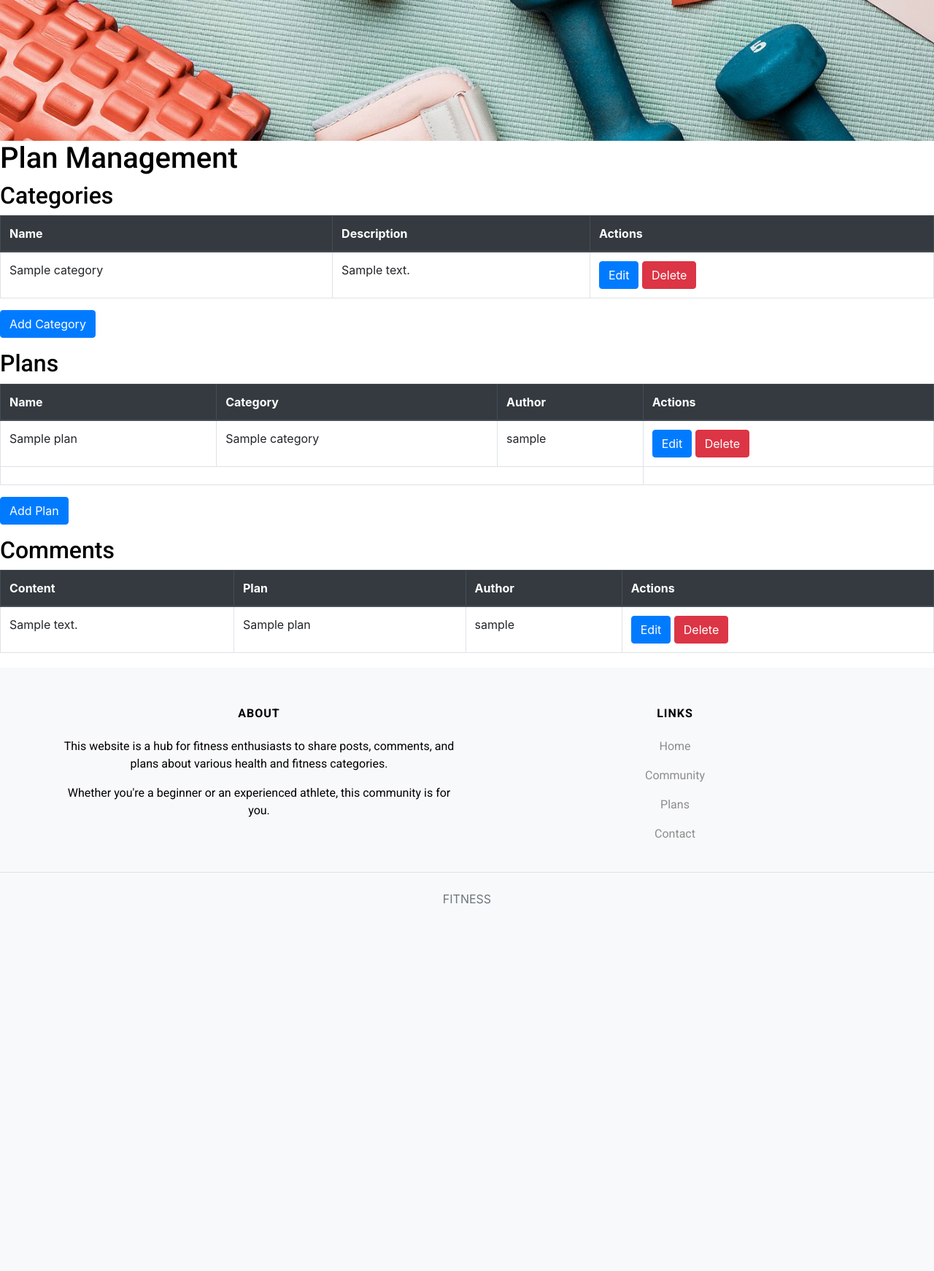
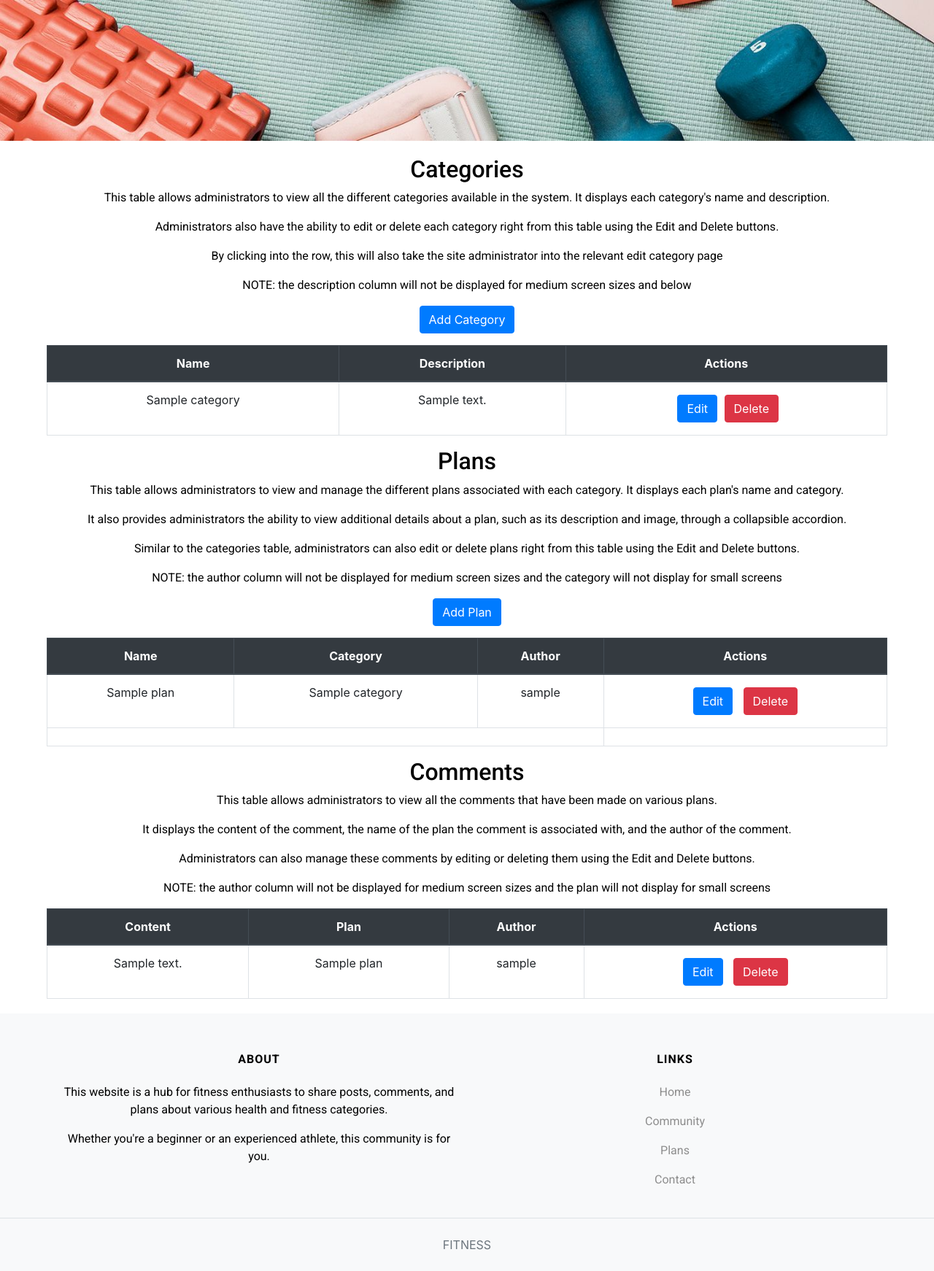
Before and after one commit to Code-Institute-Submissions/alexzanotti-milestone.project.4, a Django app: page /plans/plan_management/ in a window 1280 px wide. Shown: the part 583-2325 px from the top of the page at 73% size. Before the commit the page ends 1822 px from the top, so only its background shows below. Run offline with Django 3.2, Linux system fonts and the light colour scheme; a user stored in the database is signed in; tables that the repository leaves empty hold one stand-in row (values such as "Sample post"); grey boxes marked "Sample" are stand-in pictures; some libraries are stand-ins or nearby versions.

Commit message:
plan management styling

```diff
--- a/plans/templates/plans/plan_management.html
+++ b/plans/templates/plans/plan_management.html
@@ -6,9 +6,15 @@
 {% block image %}Plan Management{% endblock %}
 
 {% block content %}
-<h1>Plan Management</h1>
-
+<div class="plan-management-container">
     <h2>Categories</h2>
+    <p>This table allows administrators to view all the different categories available in the system. It displays each
+        category's name and description.</p>
+    <p>Administrators also have the ability to edit or delete each category right from
+        this table using the Edit and Delete buttons.</p>
+    <p>By clicking into the row, this will also take the site administrator into the relevant edit category page</p>
+    <p>NOTE: the description column will not be displayed for medium screen sizes and below</p>
+    <a href="{% url 'plans:add_category' %}" class="btn btn-primary mb-3">Add Category</a>
     <table class="table table-bordered">
         <thead class="thead-dark">
             <tr>
@@ -33,9 +39,17 @@
             {% endfor %}
         </tbody>
     </table>
-<a href="{% url 'plans:add_category' %}" class="btn btn-primary mb-3">Add Category</a>
 
     <h2>Plans</h2>
+    <p>This table allows administrators to view and manage the different plans associated with each category. It
+        displays each plan's name and category. </p>
+    <p>It also provides administrators the ability to view additional details
+        about a plan, such as its description and image, through a collapsible accordion.</p>
+    <p>Similar to the categories table, administrators can also edit or delete plans right from this table using the
+        Edit and Delete buttons.</p>
+    <p>NOTE: the author column will not be displayed for medium screen sizes and the category will not display for small
+        screens</p>
+    <a href="{% url 'plans:add_plan' %}" class="btn btn-primary mb-3">Add Plan</a>
     <table class="table table-bordered">
         <thead class="thead-dark">
             <tr>
@@ -71,10 +85,14 @@
             {% endfor %}
         </tbody>
     </table>
-<a href="{% url 'plans:add_plan' %}" class="btn btn-primary mb-3">Add Plan</a>
-
 
     <h2>Comments</h2>
+    <p>This table allows administrators to view all the comments that have been made on various plans.</p>
+    <p>It displays the content of the comment, the name of the plan the comment is associated with, and the author of
+        the comment.</p>
+    <p>Administrators can also manage these comments by editing or deleting them using the Edit and Delete buttons.</p>
+    <p>NOTE: the author column will not be displayed for medium screen sizes and the plan will not display for small
+        screens</p>
     <table class="table table-bordered">
         <thead class="thead-dark">
             <tr>
@@ -86,7 +104,7 @@
         </thead>
         <tbody>
             {% for comment in comments %}
-        <tr>
+            <tr class="category-row" data-href="{% url 'plans:edit_comment' comment.id %}">
                 <td class="break-word">{{ comment.content }}</td>
                 <td class="break-word d-none d-sm-table-cell">{{ comment.plan.name }}</td>
                 <td class="break-word d-none d-md-table-cell">{{ comment.author }}</td>
@@ -98,15 +116,15 @@
             {% endfor %}
         </tbody>
     </table>
-
+</div>
 
 {% endblock %}
 
 {% block endscripts %}
 <script>
-    $(document).ready(function() {
+    $(document).ready(function () {
         $('.category-row').css('cursor', 'pointer');
-        $('.category-row').click(function() {
+        $('.category-row').click(function () {
             window.location = $(this).data('href');
         });
     });
--- a/static/css/base.css
+++ b/static/css/base.css
@@ -326,6 +326,18 @@ Plans
 Plan Management
    ========================================================================== */
 
+.plan-management-container {
+    position: relative;
+    text-align: center;
+    margin: 0 auto;
+    width: 90%;
+    padding-top: 20px;
+}
+
+
+.plan-management-container table a {
+    margin: 5px;
+}
 
 
 /* ==========================================================================
```
Lines whose indentation alone changed are shown as unchanged.
